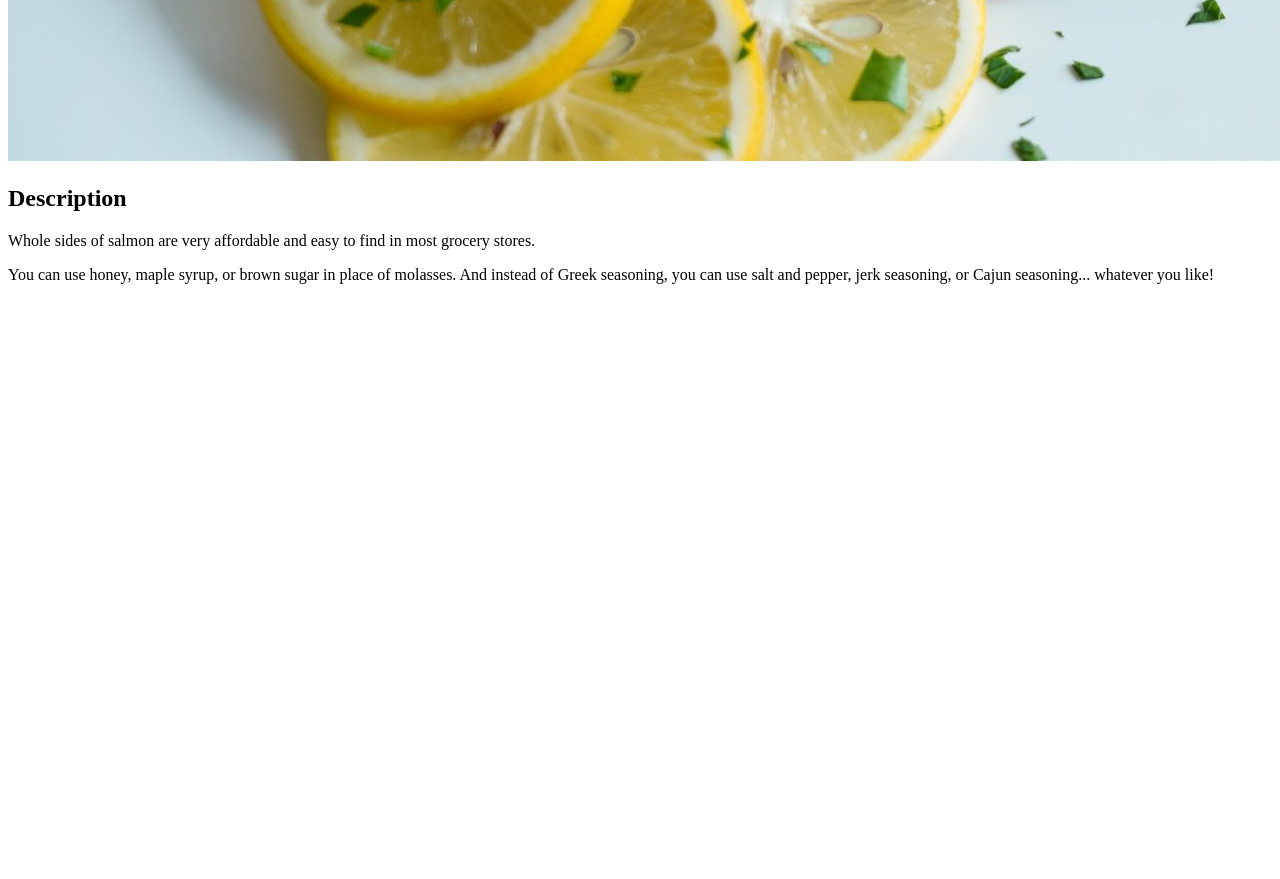
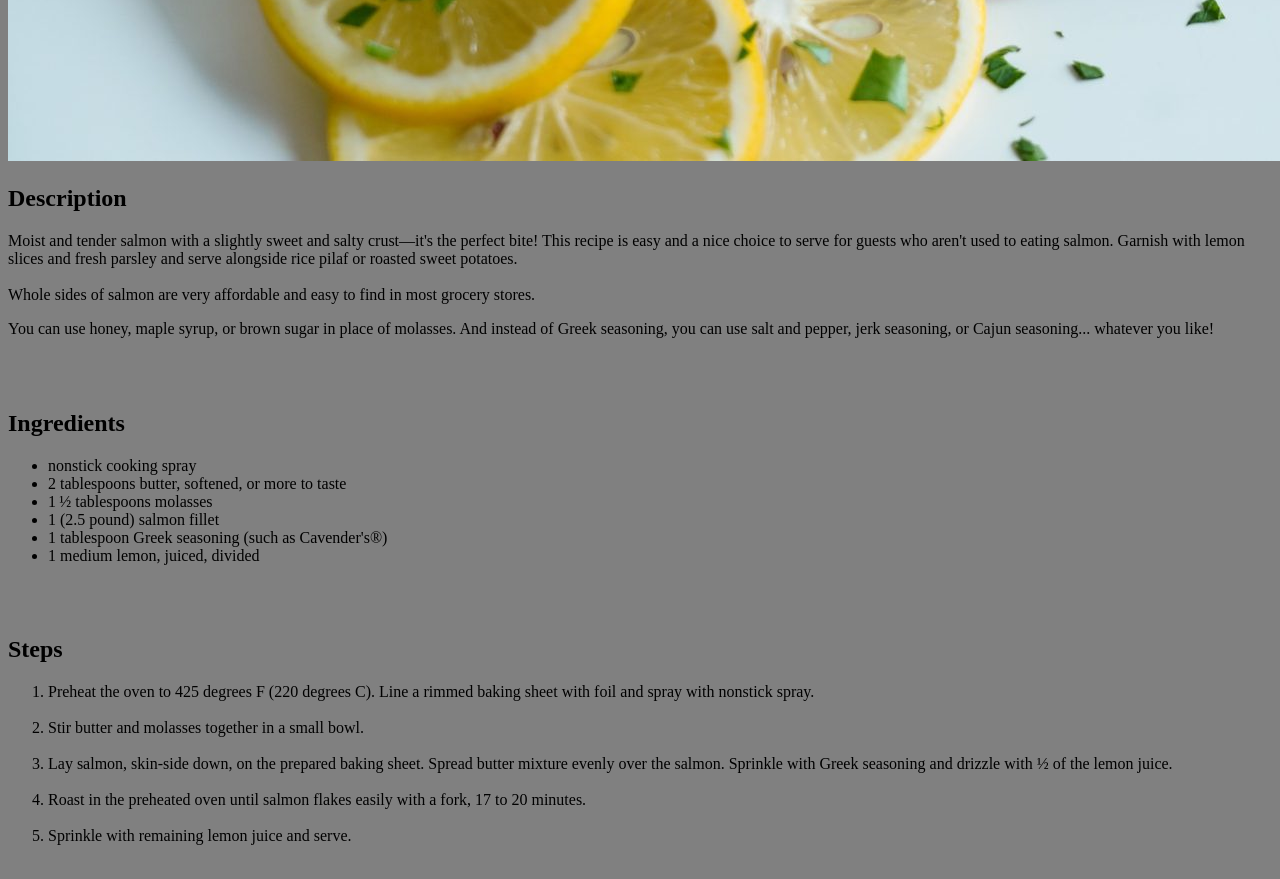
Before and after one commit to ahren1323/odin-recipes, a plain HTML site: page recipes/roasted_salmon.html in a window 1280 px wide. Shown: the part 1050-1929 px from the top of the page. Before the commit the page ends 1350 px from the top, so only its background shows below. Drawn offline with Linux system fonts and the light colour scheme.

Commit message:
Completed the Roasted Salmon recipe page.

```diff
--- a/recipes/roasted_salmon.html
+++ b/recipes/roasted_salmon.html
@@ -6,12 +6,33 @@
     <meta name="viewport" content="width=device-width, initial-scale=1.0">
     <title>Roasted Salmon</title>
 </head>
-<body>
+<body bgcolor="grey">
     <h1>Roasted Salmon</h1>
     <img src="../images/salmon.jpg" alt="A well roasted and beautiful looking salmon.">
     <h2>Description</h2>
-    <p>Whole sides of salmon are very affordable and easy to find in most grocery stores.</p>
+    <p>Moist and tender salmon with a slightly sweet and salty crust—it's the perfect bite! This recipe is easy and a nice choice to serve for guests who aren't used to eating salmon. Garnish with lemon slices and fresh parsley and serve alongside rice pilaf or roasted sweet potatoes. <br><br>
 
-    <p>You can use honey, maple syrup, or brown sugar in place of molasses. And instead of Greek seasoning, you can use salt and pepper, jerk seasoning, or Cajun seasoning... whatever you like!</p>
+    Whole sides of salmon are very affordable and easy to find in most grocery stores.</p>
+
+    <p>You can use honey, maple syrup, or brown sugar in place of molasses. And instead of Greek seasoning, you can use salt and pepper, jerk seasoning, or Cajun seasoning... whatever you like!</p><br><br>
+
+    <h2>Ingredients</h2>
+    <ul>
+        <li>nonstick cooking spray</li>
+        <li>2 tablespoons butter, softened, or more to taste</li>
+        <li>1 ½ tablespoons molasses</li>
+        <li>1 (2.5 pound) salmon fillet</li>
+        <li>1 tablespoon Greek seasoning (such as Cavender's®)</li>
+        <li>1 medium lemon, juiced, divided</li>
+    </ul><br><br>
+
+    <h2>Steps</h2>
+    <ol>
+        <li>Preheat the oven to 425 degrees F (220 degrees C). Line a rimmed baking sheet with foil and spray with nonstick spray.</li><br>
+        <li>Stir butter and molasses together in a small bowl.</li><br>
+        <li>Lay salmon, skin-side down, on the prepared baking sheet. Spread butter mixture evenly over the salmon. Sprinkle with Greek seasoning and drizzle with ½ of the lemon juice.</li><br>
+        <li>Roast in the preheated oven until salmon flakes easily with a fork, 17 to 20 minutes.</li><br>
+        <li>Sprinkle with remaining lemon juice and serve.</li><br>
+    </ol>
 </body>
 </html>
```
